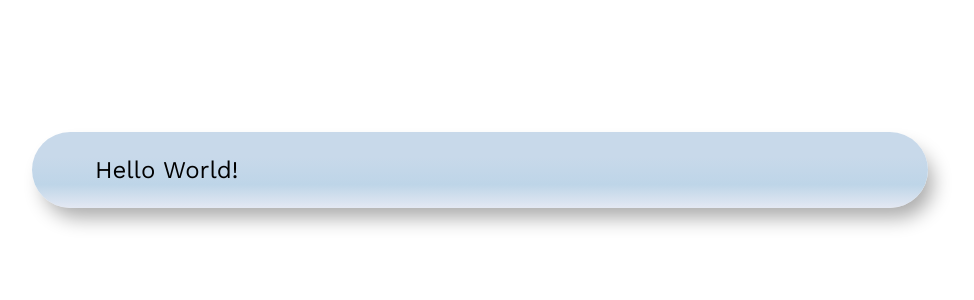
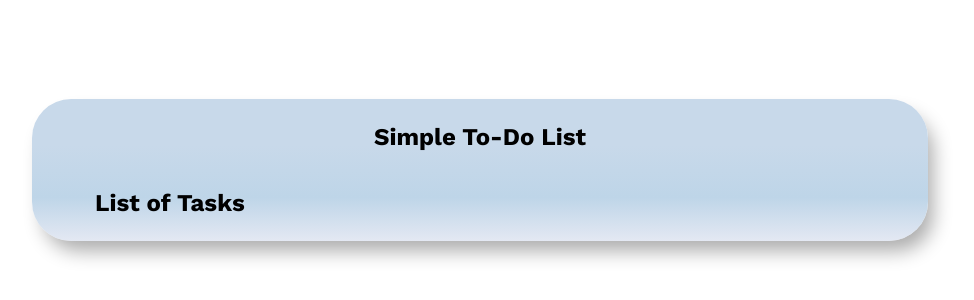
Before and after one commit to HarshitaNahata/to-do-list, a React (Vite) app: page / in a window 1280 px wide. Shown: the part 230-530 px from the top of the page, without its empty margins (160-1134 px from the left). Built offline with nearby package versions, Linux system fonts and the light colour scheme.

Commit message:
created card and to do list components

```diff
--- a/src/App.jsx
+++ b/src/App.jsx
@@ -1,12 +1,17 @@
 import { useState } from 'react';
-import { Container, Typography } from './components';
+import { Container, Title, Typography } from './components';
 function App() {
   const [count, setCount] = useState(0)
 
   return (
-    <Container><Typography fontSize={24}>Hello World!</Typography></Container>
+    <Container>
+      <Title />
+      <Typography fontSize={24} bold marginTop={"38px"}>
+        List of Tasks
+      </Typography>
+    </Container>
 
-  )
+  );
 }
 
 export default App
--- /dev/null
+++ b/src/components/Card/Card.module.css
@@ -0,0 +1 @@
+.card {}
--- /dev/null
+++ b/src/components/Title/Title.jsx
@@ -0,0 +1,11 @@
+import React from 'react';
+import styles from './Title.module.css';
+import Typography from '../Typography/Typography';
+
+function Title() {
+    return (
+        <div className={styles.titleContainer}><Typography fontSize={24} bold>Simple To-Do List</Typography></div>
+    )
+}
+
+export default Title
--- /dev/null
+++ b/src/components/Title/Title.module.css
@@ -0,0 +1,3 @@
+.titleContainer {
+    text-align: center;
+}
--- a/src/components/Typography/Typography.jsx
+++ b/src/components/Typography/Typography.jsx
@@ -1,8 +1,8 @@
 import React from 'react';
 
-function Typography({ children, fontSize, bold }) {
+function Typography({ children, fontSize, bold, marginTop }) {
     return (
-        <div style={{ fontSize, fontWeight: bold ? "700" : "400" }}>
+        <div style={{ fontSize, fontWeight: bold ? "700" : "400", marginTop: marginTop }}>
             {children}
         </div>
     );
--- a/src/components/index.js
+++ b/src/components/index.js
@@ -1,2 +1,3 @@
 export { default as Container } from './Container/Container';
 export { default as Typography } from './Typography/Typography';
+export { default as Title } from './Title/Title';
```
Also changed, not shown: src/components/Card/Card.jsx (added, +19 -0 lines), src/components/ToDosList/ToDosList.jsx (added, +9 -0 lines).
